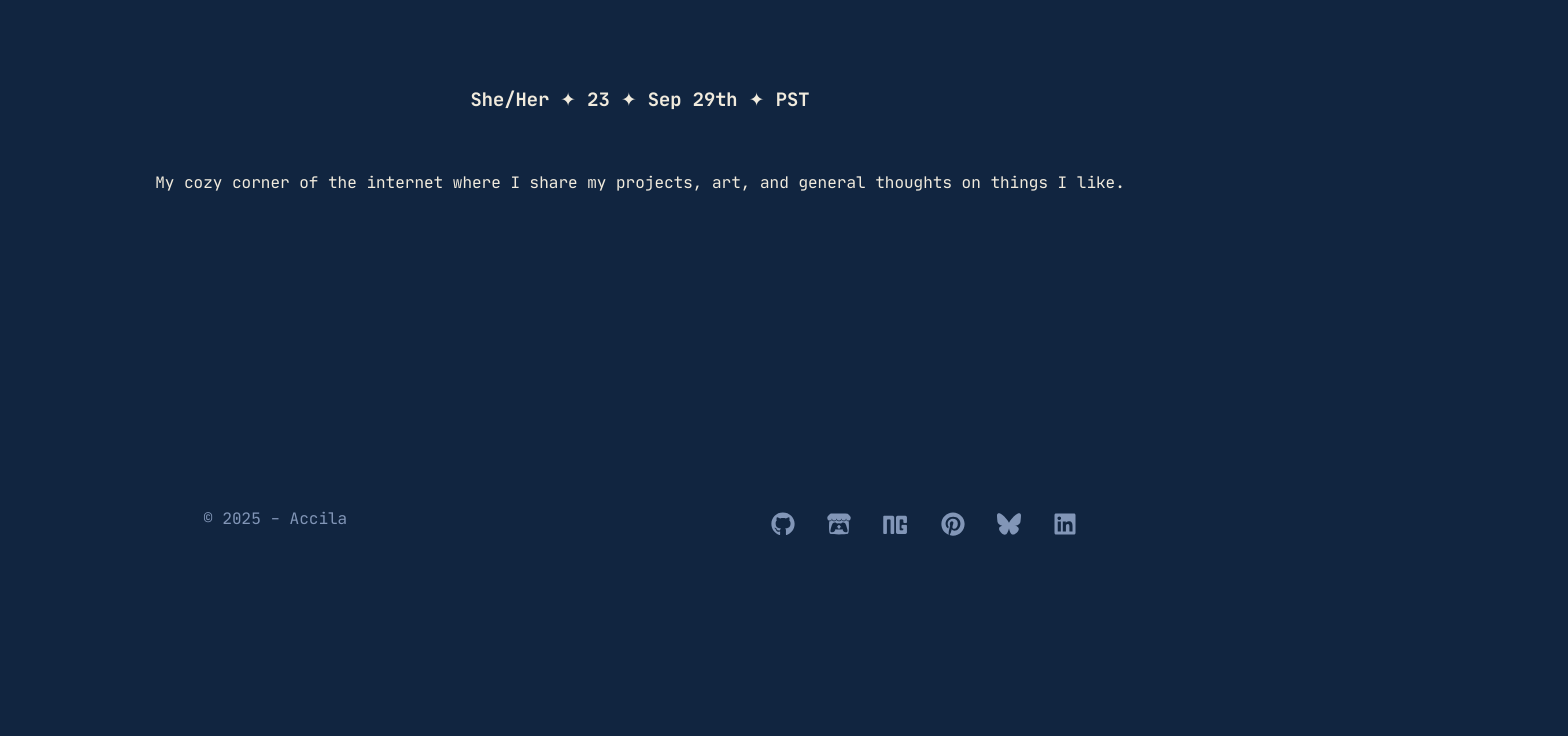
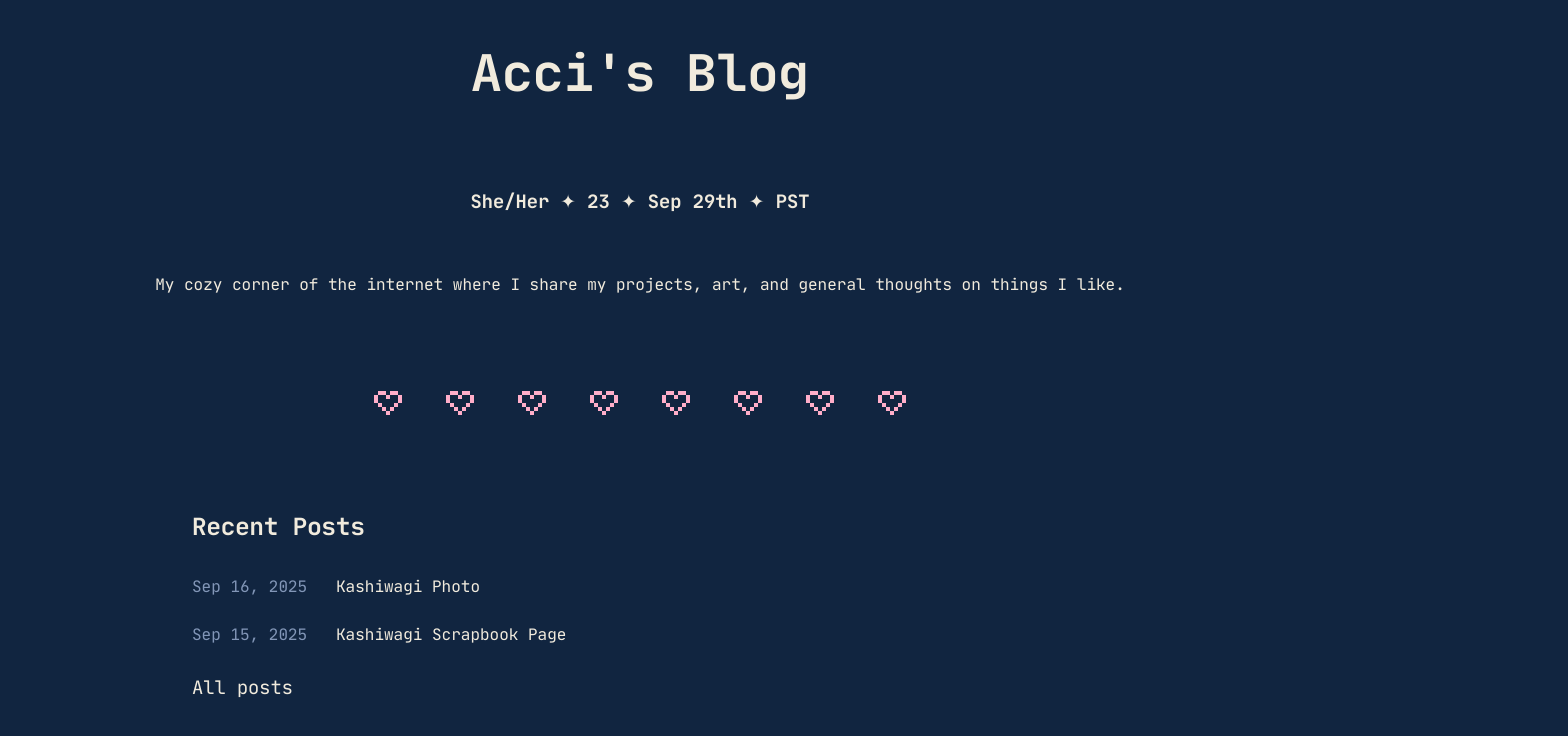
Before and after one commit to queenaccila/acci-blog, a React (Vite) app: page / in a window 1280 px wide. Shown: the part 464-1200 px from the top of the page, 1568 px wide, since content can reach past the window. Before the commit the page ends 1051 px from the top, so only its background shows below. Built offline with nearby package versions, Linux system fonts and the light colour scheme; no server answers.

Commit message:
working on home page

```diff
--- a/NewPost.js
+++ b/NewPost.js
@@ -9,6 +9,7 @@ import slugify from "slugify";
 const TEMPLATES = {
     general: "./src/content/templates/General.mdx",
     art: "./src/content/templates/Art.mdx",
+    photo: "./src/content/templates/Photo.mdx",
     video: "./src/content/templates/Video.mdx",
     inboxAnon: "./src/content/templates/Inbox-Anon.mdx",
     inboxUser: "./src/content/templates/Inbox-User.mdx",
--- a/src/content/PostIndex.js
+++ b/src/content/PostIndex.js
@@ -24,3 +24,11 @@ export function paginatePosts(posts, perPage = 20) {
   }
   return pages;
 }
+
+// Get __ most recent posts
+export function getTopRecentPosts(posts, limit = 5) {
+  return posts
+    .filter(post => post.frontmatter && post.frontmatter.draft === false) // exclude drafts
+    .sort((a, b) => new Date(b.frontmatter.date) - new Date(a.frontmatter.date)) // sort by date
+    .slice(0, limit); // take only the top posts
+}
--- /dev/null
+++ b/src/content/posts/2025/09/kashiwagi-photo.mdx
@@ -0,0 +1,16 @@
+---
+title: "Kashiwagi Photo"
+date: "2025-09-16T07:34:42.123Z"
+tags: ["art"]
+draft: false
+slug: "kashiwagi-photo"
+---
+import PixelDivider from '../../../../assets/pixel-heart-header.gif'
+import '../../../../global-components/ImagePosts.css'
+import Kashiwagi from '../../../art/yk1-kashiwagi.png'
+
+export const mainImage = Kashiwagi;
+
+<img src={mainImage} className="main-image" loading="lazy"/>
+
+<img src={PixelDivider} className="header-img" loading="lazy"/>
--- a/src/pages/ArtGallery.css
+++ b/src/pages/ArtGallery.css
@@ -33,7 +33,6 @@
 .gallery-card {
   overflow: hidden;
   border-radius: 1rem;
-  transition: transform 0.2s, box-shadow 0.2s;
 }
 
 .gallery-card img {
--- a/src/pages/ArtGallery.jsx
+++ b/src/pages/ArtGallery.jsx
@@ -70,7 +70,7 @@ function ArtGallery() {
                         >
                         <div className="gallery-card">
                             <img
-                                src={post.mainImage} // assumes you have `export const imageUrl` in your MDX like before
+                                src={post.mainImage}
                                 alt={post.frontmatter.title}
                                 className="gallery-img"
                             />
--- a/src/pages/Home.css
+++ b/src/pages/Home.css
@@ -1,3 +1,7 @@
+.main-div {
+  margin-top: 12rem;
+}
+
 .acci-logo {
   width: 15rem;
   justify-content: center;
@@ -10,6 +14,7 @@
 .description {
   padding-left: 5rem;
   padding-right: 5rem;
+  padding-bottom: 3rem;
 }
 
 .description-header {
@@ -19,6 +24,48 @@
 .description-text {
   margin-top: 3rem;
   text-wrap: wrap;
+}
+
+.recent-posts {
+  display: block;
+  text-align: left;
+  width: 100%;
+  padding-left: 10rem;
+  padding-right: 10rem;
+  padding-top: 3rem;
+  padding-bottom: 3rem;
+}
+
+.recent-posts-link {
+  color: #f1ebdd;
+  text-align: left;
+  display: block;
+}
+
+.recent-images {
+  padding-left: 10rem;
+  padding-right: 10rem;
+  padding-top: 3rem;
+  padding-right: 3rem;
+}
+
+/* Grid for images */
+.gallery-grid {
+  display: grid;
+  grid-template-columns: repeat(auto-fill, minmax(20rem, 1fr));
+  gap: 1rem;
+}
+
+/* Individual gallery item / card */
+.gallery-card {
+  overflow: hidden;
+  border-radius: 1rem;
+}
+
+.gallery-card img {
+  width: 100%;
+  aspect-ratio: 1/1; /* keeps square shape */
+  object-fit: cover;
 }
 
 @media (max-width: 768px) {
--- a/src/pages/Home.jsx
+++ b/src/pages/Home.jsx
@@ -1,17 +1,79 @@
 import acciLogo from '../assets/acci-logo.png'
+import { Link } from 'react-router-dom';
+import { motion } from "framer-motion";
+import { posts, getTopRecentPosts } from '../content/PostIndex';
+import PixelDivider from '../assets/pixel-heart-header.gif'
 import './Home.css'
+import './Posts.css'
 
 function Home() {
+  // Get the top 5 most recent posts
+  const topRecentPosts = getTopRecentPosts(posts, 5);
+
+  // Filter posts based on the art or photo tag
+  const displayedPosts = posts.filter(
+    post =>
+      (post.frontmatter?.tags?.includes('art') || post.frontmatter?.tags?.includes('photo')) &&
+      post.mainImage
+  );
+
   return (
-    <>
-      <img src={acciLogo} className="acci-logo" loading="lazy"/>
+    <div className='main-div'>
+      <img src={acciLogo} className="acci-logo" loading="lazy" />
       <h1 className="title-style">Acci's Blog</h1>
       <div className="description">
         <h3 className="description-header">She/Her ✦ 23 ✦ Sep 29th ✦ PST</h3>
-        <p className="description-text">My cozy corner of the internet where I share my projects, art, and general thoughts on things I like.</p>
+        <p className="description-text">
+          My cozy corner of the internet where I share my projects, art, and general thoughts on things I like.
+        </p>
       </div>
-    </>
-  )
+
+      <img src={PixelDivider} className='header-img' />
+
+      {/* Recent Posts Section */}
+      <div className="recent-posts">
+        <h2>Recent Posts</h2>
+        <ul className="post-list">
+          {topRecentPosts.map(post => (
+            <li key={post.frontmatter.slug} className="single-link">
+              <span className="date-color">
+                {new Date(post.frontmatter.date).toLocaleDateString("en-US", {
+                  timeZone: "America/Los_Angeles",
+                  year: "numeric",
+                  month: "short",
+                  day: "numeric",
+                })}
+              </span>
+              <Link to={`/posts/${post.frontmatter.slug}`}>{post.frontmatter.title}</Link>
+            </li>
+          ))}
+        </ul>
+        <h3><Link to="/posts" className='recent-posts-link'>All posts</Link></h3>
+      </div>
+
+      <img src={PixelDivider} className='header-img' />
+
+      {/* Recent Art & Photos Section */}
+      <div className='recent-posts'>
+        <h2 className='recent-posts-link'>Recent Art & Photos</h2>
+        <div className="gallery-grid">
+          {displayedPosts.map(post => (
+            <Link key={post.frontmatter.slug} to={`/posts/${post.frontmatter.slug}`}>
+              <motion.div whileHover={{ scale: 1.1 }}>
+                <div className="gallery-card">
+                  <img
+                    src={post.mainImage}
+                    alt={post.frontmatter.title}
+                  />
+                </div>
+              </motion.div>
+            </Link>
+          ))}
+        </div>
+        <h3><Link to="/art" className='recent-posts-link'>All art + photos</Link></h3>
+      </div>
+    </div>
+  );
 }
 
-export default Home
+export default Home;
```
